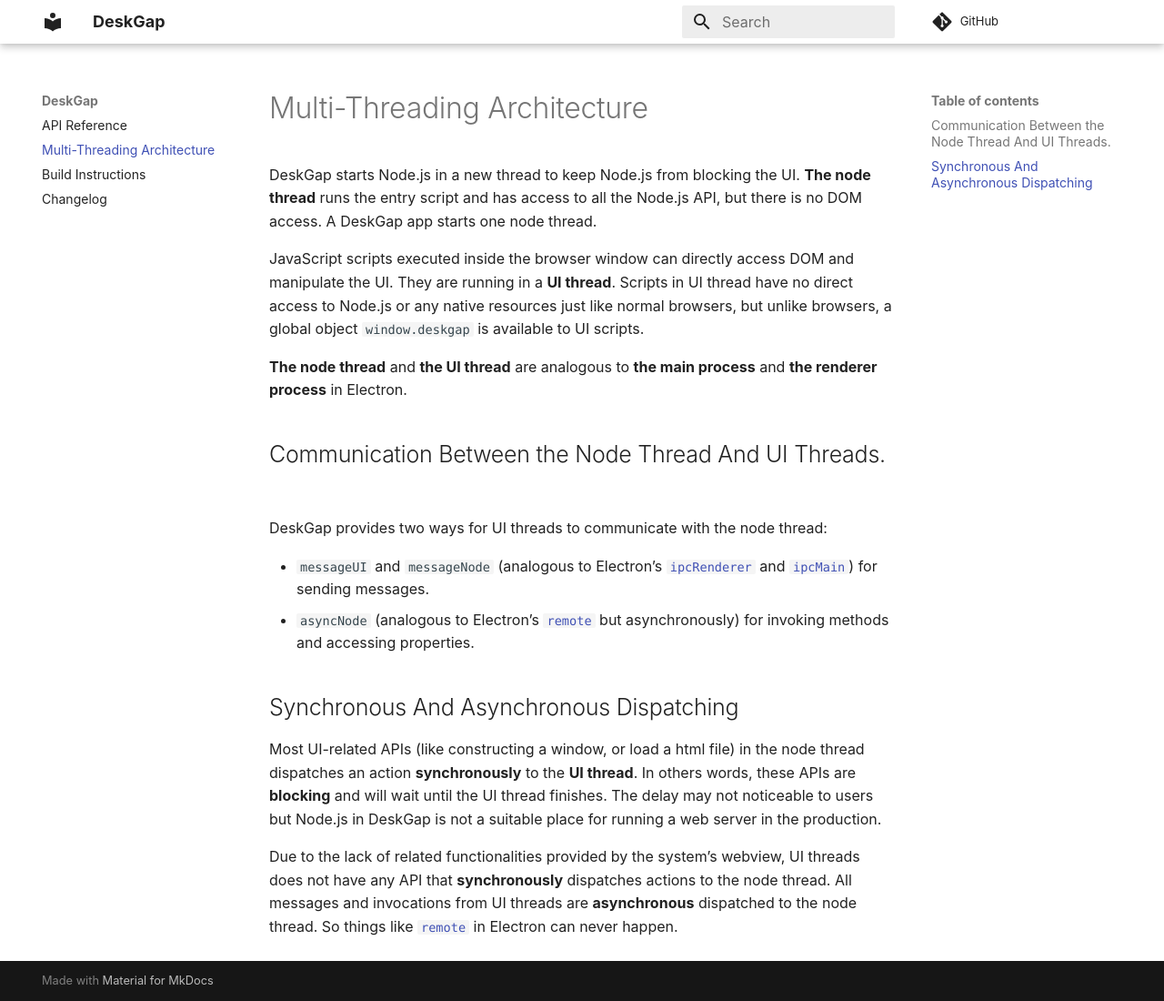
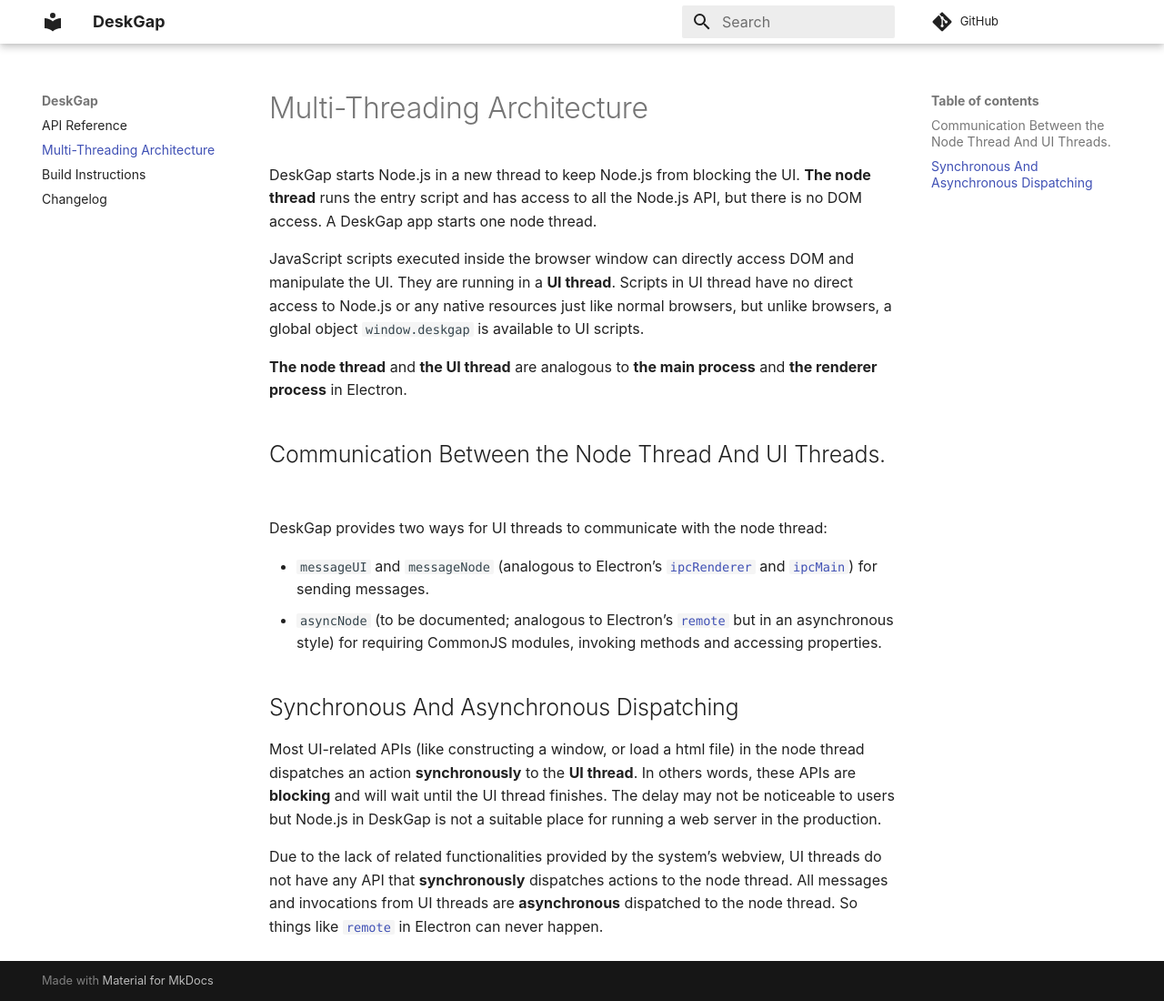
Before and after one commit to branchseer/DeskGap, an MkDocs documentation site: the page built from website/docs/architecture.md, in a window 1280 px wide and 1100 px high. Shown: the whole window at 91% size. Built offline with MkDocs 1.6.1 and Material for MkDocs 9.7.7, drawn with Linux system fonts in a browser that asks for light colours; comment, search, counter and statistics services are not loaded.

Commit message:
Update docs

```diff
--- a/website/docs/architecture.md
+++ b/website/docs/architecture.md
@@ -11,12 +11,12 @@ __The node thread__ and __the UI thread__ are analogous to __the main process__
 DeskGap provides two ways for UI threads to communicate with the node thread:
 
  * `messageUI` and `messageNode` (analogous to Electron’s [`ipcRenderer`](https://electronjs.org/docs/api/ipc-renderer) and [`ipcMain`](https://electronjs.org/docs/api/ipc-main)) for sending messages.
- * `asyncNode` (analogous to Electron’s [`remote`](https://electronjs.org/docs/api/remote) but asynchronously) for invoking methods and accessing properties.
+ * `asyncNode` (to be documented; analogous to Electron’s [`remote`](https://electronjs.org/docs/api/remote) but in an asynchronous style) for requiring CommonJS modules, invoking methods and accessing properties.
 
 
 
 ## Synchronous And Asynchronous Dispatching
 
-Most UI-related APIs (like constructing a window, or load a html file) in the node thread dispatches an action __synchronously__  to the __UI thread__. In others words, these APIs are __blocking__ and will wait until the UI thread finishes. The delay may not noticeable to users but Node.js in DeskGap is not a suitable place for running a web server in the production.
+Most UI-related APIs (like constructing a window, or load a html file) in the node thread dispatches an action __synchronously__  to the __UI thread__. In others words, these APIs are __blocking__ and will wait until the UI thread finishes. The delay may not be noticeable to users but Node.js in DeskGap is not a suitable place for running a web server in the production.
 
-Due to the lack of related functionalities provided by the system’s webview, UI threads does not have any API that __synchronously__ dispatches actions to the node thread. All messages and invocations from UI threads are __asynchronous__ dispatched to the node thread. So things like [`remote`](https://electronjs.org/docs/api/remote) in Electron can never happen.
+Due to the lack of related functionalities provided by the system’s webview, UI threads do not have any API that __synchronously__ dispatches actions to the node thread. All messages and invocations from UI threads are __asynchronous__ dispatched to the node thread. So things like [`remote`](https://electronjs.org/docs/api/remote) in Electron can never happen.
```
Also changed, not shown: README.md.
